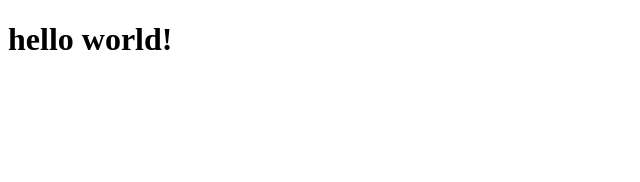
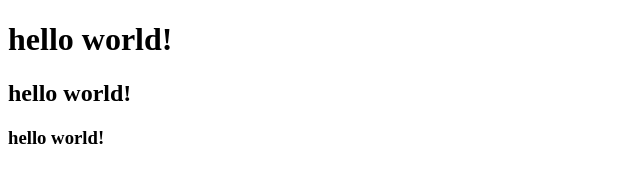
Before and after one commit to zafarneo786/bootcamp2020sample, a plain HTML site: page index.html in a window 1280 px wide. Shown: the whole page, without its empty margins (0-640 px from the left). Drawn offline with Linux system fonts and the light colour scheme.

Commit message:
Update index.html

```diff
--- a/index.html
+++ b/index.html
@@ -7,5 +7,7 @@
 </head>
 <body>
     <h1>hello world!</h1>
+    <h2>hello world!</h2>
+    <h3>hello world!</h3>
 </body>
 </html>
```
